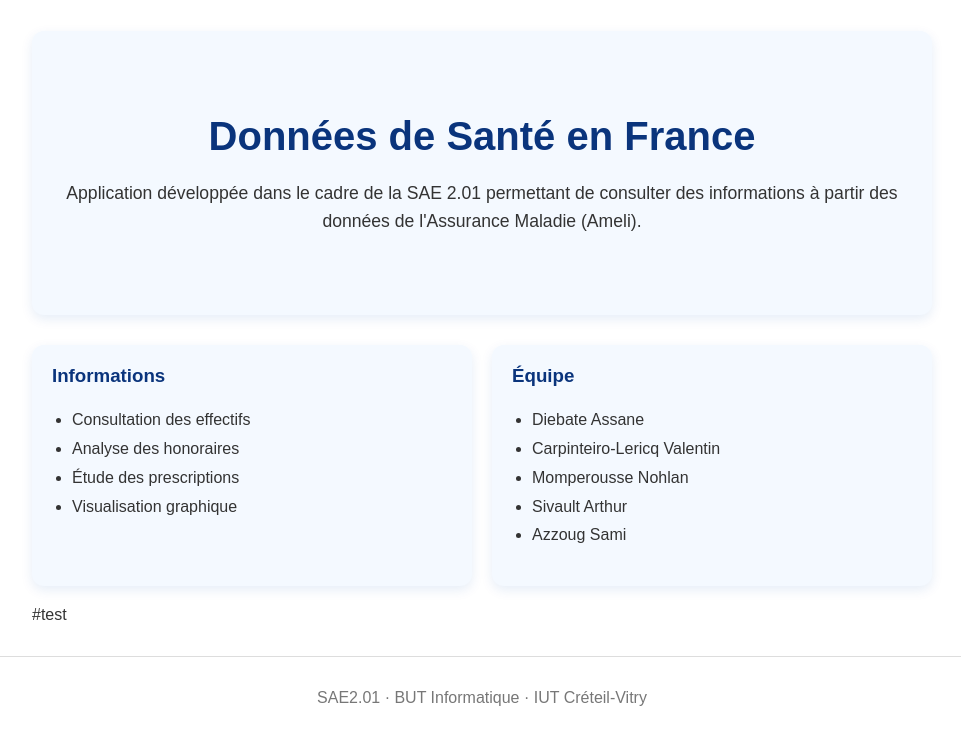
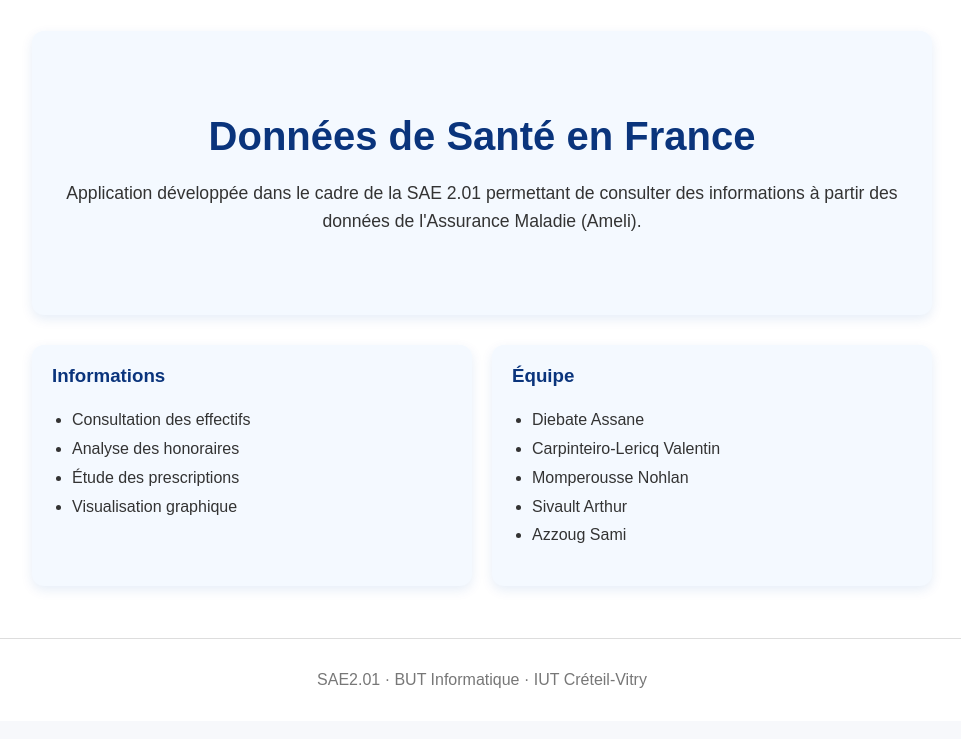
Before and after one commit to valentincarp/SAE-2.01-D-veloppement-d-une-application, a Flask app: page / in a window 1280 px wide. Shown: the part 83-822 px from the top of the page, without its empty margins (158-1119 px from the left). After the commit the page ends 771 px from the top, so only its background shows below. Run offline with Flask 3, Linux system fonts and the light colour scheme.

Commit message:
modification d'une ligne de code dans accueil.html

```diff
--- a/templates/accueil.html
+++ b/templates/accueil.html
@@ -36,5 +36,5 @@
         </ul>
     </div>
 </section>
-#test
+
 {% endblock %}
```
